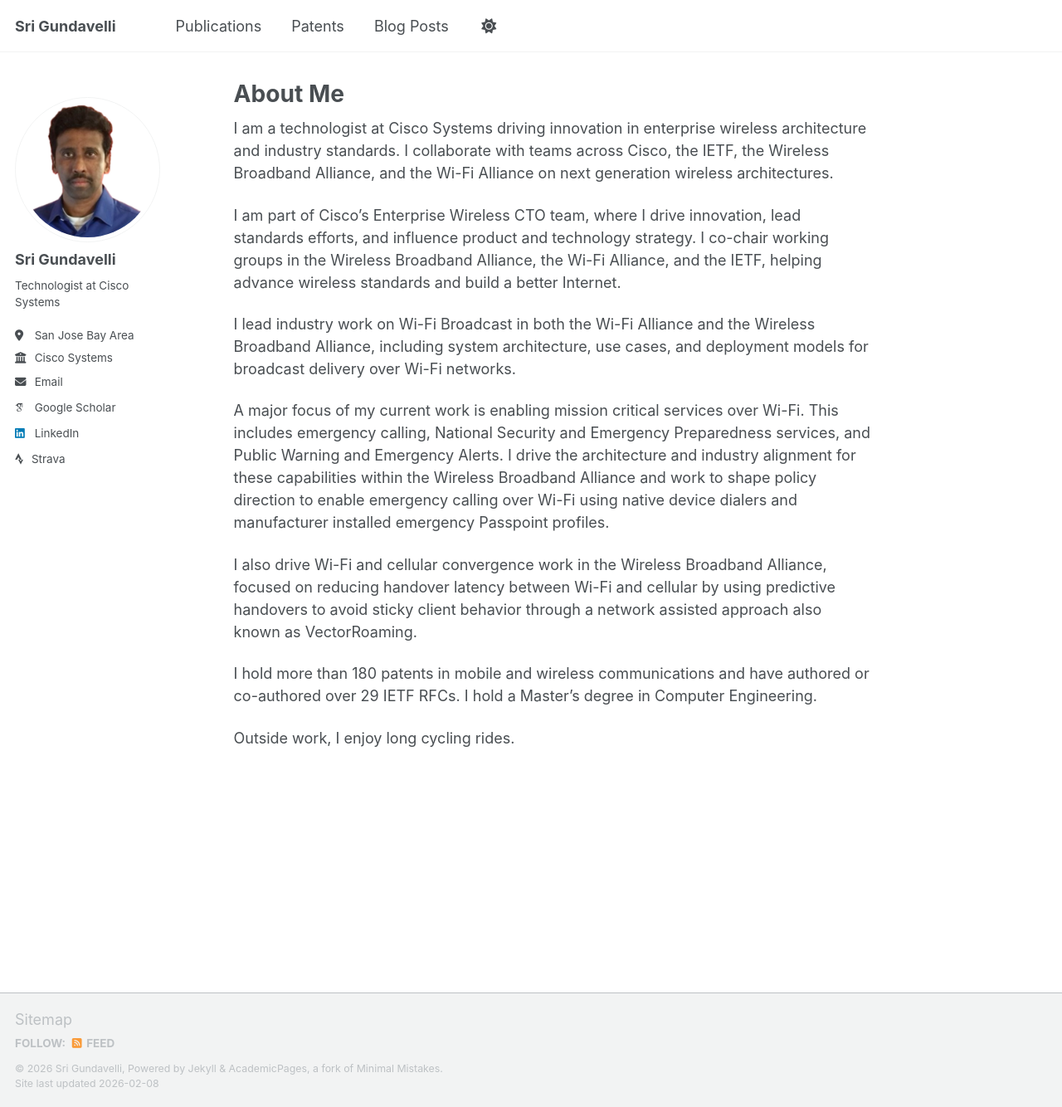
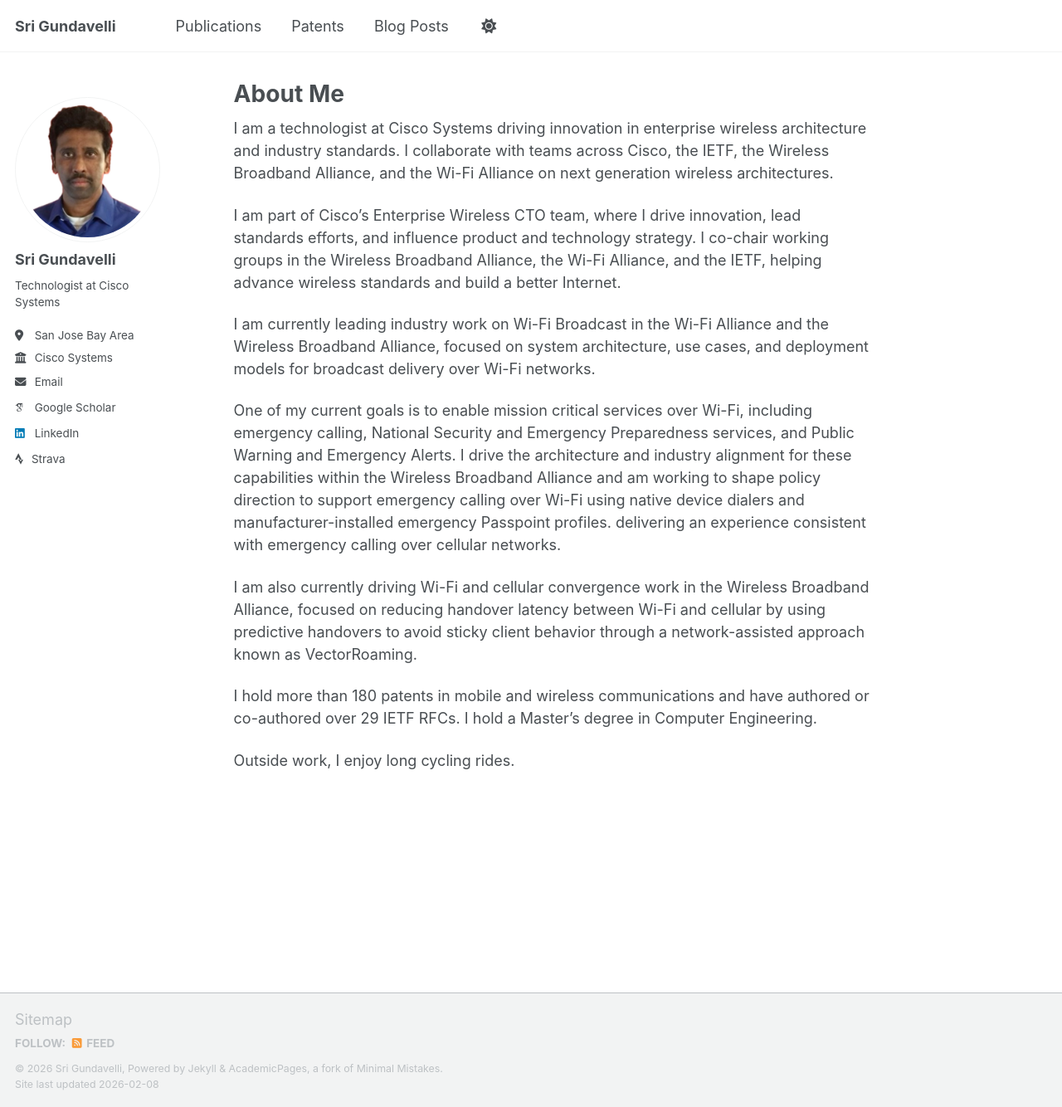
Before and after one commit to srigundavelli/srigundavelli.github.io, a Jekyll site: the page built from _pages/about.md, in a window 1280 px wide and 1334 px high. Shown: the whole window at 83% size. Built offline with Jekyll 4.4.1, drawn with Linux system fonts in a browser that asks for light colours; some web fonts are replaced; a script that is not in the unit is left out.

Commit message:
Update about.md

```diff
--- a/_pages/about.md
+++ b/_pages/about.md
@@ -11,11 +11,11 @@ I am a technologist at Cisco Systems driving innovation in enterprise wireless a
 
 I am part of Cisco’s Enterprise Wireless CTO team, where I drive innovation, lead standards efforts, and influence product and technology strategy. I co-chair working groups in the Wireless Broadband Alliance, the Wi-Fi Alliance, and the IETF, helping advance wireless standards and build a better Internet.
 
-I lead industry work on Wi-Fi Broadcast in both the Wi-Fi Alliance and the Wireless Broadband Alliance, including system architecture, use cases, and deployment models for broadcast delivery over Wi-Fi networks.
+I am currently leading industry work on Wi-Fi Broadcast in the Wi-Fi Alliance and the Wireless Broadband Alliance, focused on system architecture, use cases, and deployment models for broadcast delivery over Wi-Fi networks.
 
-A major focus of my current work is enabling mission critical services over Wi-Fi. This includes emergency calling, National Security and Emergency Preparedness services, and Public Warning and Emergency Alerts. I drive the architecture and industry alignment for these capabilities within the Wireless Broadband Alliance and work to shape policy direction to enable emergency calling over Wi-Fi using native device dialers and manufacturer installed emergency Passpoint profiles.
+One of my current goals is to enable mission critical services over Wi-Fi, including emergency calling, National Security and Emergency Preparedness services, and Public Warning and Emergency Alerts. I drive the architecture and industry alignment for these capabilities within the Wireless Broadband Alliance and am working to shape policy direction to support emergency calling over Wi-Fi using native device dialers and manufacturer-installed emergency Passpoint profiles. delivering an experience consistent with emergency calling over cellular networks.
 
-I also drive Wi-Fi and cellular convergence work in the Wireless Broadband Alliance, focused on reducing handover latency between Wi-Fi and cellular by using predictive handovers to avoid sticky client behavior through a network assisted approach also known as VectorRoaming.
+I am also currently driving Wi-Fi and cellular convergence work in the Wireless Broadband Alliance, focused on reducing handover latency between Wi-Fi and cellular by using predictive handovers to avoid sticky client behavior through a network-assisted approach known as VectorRoaming.
 
 I hold more than 180 patents in mobile and wireless communications and have authored or co-authored over 29 IETF RFCs. I hold a Master’s degree in Computer Engineering.
 
```
